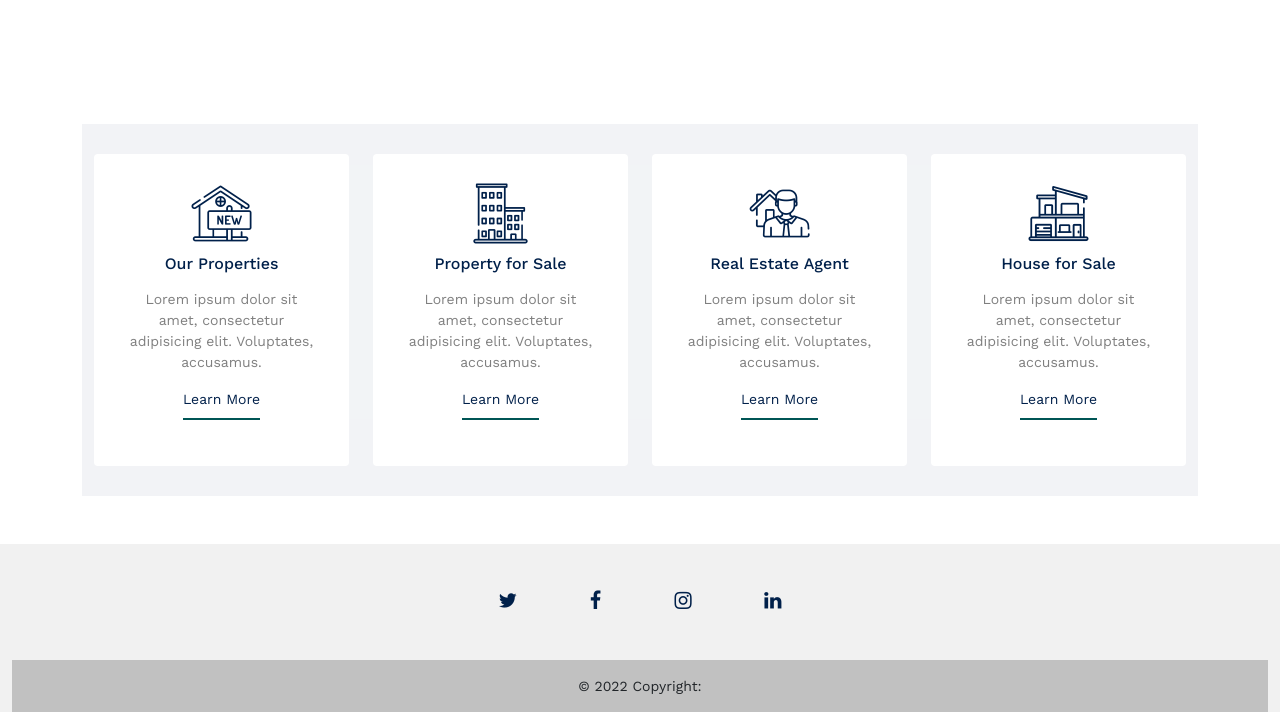
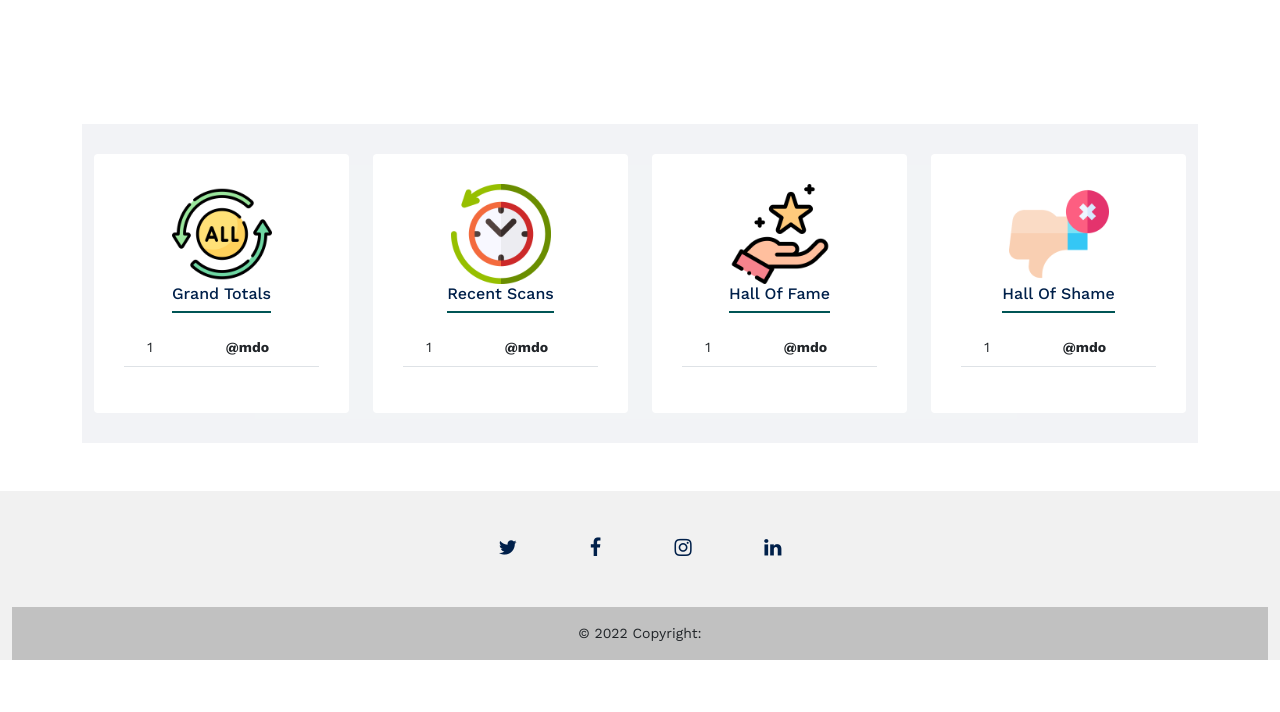
Before and after one commit to pragat-pandya/SecurityHeaders, a Django app: page /scanner/ in a window 1280 px wide; the page is wider, and only the part inside the window is pictured. Shown: the part 852-1564 px from the top of that part. After the commit the page ends 1512 px from the top of that part, so only its background shows below. Run offline with Django 4.2, Linux system fonts and the light colour scheme; some libraries are stand-ins or nearby versions; some web fonts are replaced.

Commit message:
Design all remaining pages
ToDo:
homepage lists
Postgres and Deploy

```diff
--- a/application/evaluator/views.py
+++ b/application/evaluator/views.py
@@ -23,6 +23,7 @@ def queryProcessor (request):
     check = checkSite(domain)
     if check == -1:
       # Django Alerts Configurations
+      messages.error(request, "No host found at the given address!!")
       return render  (request, 'evaluator/results.html', {
         'found' : False,
         'site' : domain
@@ -142,7 +143,7 @@ def dScan (request):
         'headers' : getHeaders(allHeaders).items(),
         'date' : t,
         'missing' :  getMissing(check).items(),
-        'upcomming' : upcomming.items()
+        'upcomming' : upcomming.items(),
       })
   else:
     return redirect('deep')
--- a/application/templates/home.html
+++ b/application/templates/home.html
@@ -106,50 +106,73 @@
 <div class="row">
 <div class="col-12 col-lg-3 col-md-6" data-aos="fade-up" data-aos-delay="300">
 <div class="box-feature">
-  <span class="flaticon-house"></span>
-  <h3 class="mb-3">Our Properties</h3>
-  <p>
-    Lorem ipsum dolor sit amet, consectetur adipisicing elit.
-    Voluptates, accusamus.
-  </p>
-  <p><a href="#" class="learn-more">Learn More</a></p>
+  <img src="{% static 'images/all.png' %}" alt="" width="100px" height="auto">
+  <h3 class="mb-3">
+    <span class="learn-more">Grand Totals</span>
+  </h3>
+  <table class="table">
+
+    <tbody>
+      <tr>
+        <td>1</td>
+        <th>@mdo</th>
+      </tr>
+    </tbody>
+  </table>
 </div>
 </div>
-<div class="col-12 col-lg-3 col-md-6" data-aos="fade-up" data-aos-delay="500">
-<div class="box-feature">
-  <span class="flaticon-building"></span>
-  <h3 class="mb-3">Property for Sale</h3>
-  <p>
-    Lorem ipsum dolor sit amet, consectetur adipisicing elit.
-    Voluptates, accusamus.
-  </p>
-  <p><a href="#" class="learn-more">Learn More</a></p>
+<div class="col-12 col-lg-3 col-md-6" data-aos="fade-up" data-aos-delay="300">
+  <div class="box-feature">
+    <img src="{% static 'images/recent.png' %}" alt="" width="100px" height="auto">
+    <h3 class="mb-3">
+      <span class="learn-more">Recent Scans</span>
+    </h3>
+    <table class="table">
+
+    <tbody>
+      <tr>
+        <td>1</td>
+        <th>@mdo</th>
+      </tr>
+    </tbody>
+  </table>
 </div>
 </div>
-<div class="col-12 col-lg-3 col-md-6" data-aos="fade-up" data-aos-delay="400">
-<div class="box-feature">
-  <span class="flaticon-house-3"></span>
-  <h3 class="mb-3">Real Estate Agent</h3>
-  <p>
-    Lorem ipsum dolor sit amet, consectetur adipisicing elit.
-    Voluptates, accusamus.
-  </p>
-  <p><a href="#" class="learn-more">Learn More</a></p>
+<div class="col-12 col-lg-3 col-md-6" data-aos="fade-up" data-aos-delay="300">
+  <div class="box-feature">
+    <img src="{% static 'images/fame.png' %}" alt="" width="100px" height="auto">
+    <h3 class="mb-3">
+      <span class="learn-more">Hall Of Fame</span>
+    </h3>
+    <table class="table">
+
+    <tbody>
+      <tr>
+        <td>1</td>
+        <th>@mdo</th>
+      </tr>
+    </tbody>
+  </table>
 </div>
 </div>
-<div class="col-12 col-lg-3 col-md-6" data-aos="fade-up" data-aos-delay="600">
-<div class="box-feature">
-  <span class="flaticon-house-1"></span>
-  <h3 class="mb-3">House for Sale</h3>
-  <p>
-    Lorem ipsum dolor sit amet, consectetur adipisicing elit.
-    Voluptates, accusamus.
-  </p>
-  <p><a href="#" class="learn-more">Learn More</a></p>
+<div class="col-12 col-lg-3 col-md-6" data-aos="fade-up" data-aos-delay="300">
+  <div class="box-feature">
+    <img src="{% static 'images/bad.png' %}" alt="" width="100px" height="auto">
+    <h3 class="mb-3">
+      <span class="learn-more">Hall Of Shame</span>
+    </h3>
+    <table class="table">
+
+    <tbody>
+      <tr>
+        <td>1</td>
+        <th>@mdo</th>
+      </tr>
+    </tbody>
+  </table>
 </div>
 </div>
-</div>
-</div>
+
 </section>
 
 
--- a/application/templates/layout.html
+++ b/application/templates/layout.html
@@ -23,7 +23,10 @@
     <link rel="stylesheet" href="{% static 'css/tiny-slider.css' %}" />
     <link rel="stylesheet" href="{% static 'css/aos.css' %}" />
     <link rel="stylesheet" href="{% static 'css/style.css' %}" />
-
+    <style>
+      {% block style %}
+      {% endblock %}
+    </style>
     <title>
       Property &mdash; Free Bootstrap 5 Website Template by Untree.co
     </title>
```
Also changed, not shown: application/templates/evaluator/results.html (+119 -33 lines), application/application/static/images/all.png (added), application/application/static/images/bad.png (added), application/application/static/images/fame.png (added), application/application/static/images/recent.png (added), application/static/images/all.png (added).
